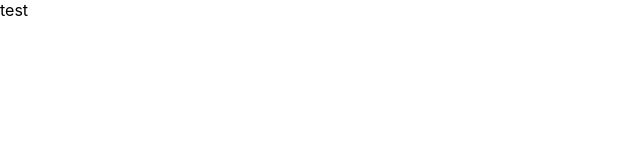
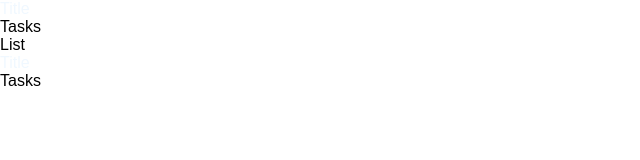
Before and after one commit to madhuriprao/Personal-task-tracker, a React (Create React App) app: page / in a window 1280 px wide. Shown: the top 160 px of the page, without its empty margins (0-640 px from the left). Built offline with nearby package versions, Linux system fonts and the light colour scheme.

Commit message:
created a basic react app which few components

```diff
--- a/src/App.js
+++ b/src/App.js
@@ -1,10 +1,13 @@
+import Home from "./components/Home";
+import Item from "./components/Item";
 
 function App() {
   return (
-    <div>test
-
-    </div>
-  );
+    <div className="container">
+     <Home/>
+     <Item/>
+         </div>
+  )
 }
 
 export default App;
--- /dev/null
+++ b/src/components/Home.js
@@ -0,0 +1,15 @@
+import Item from "./Item";
+import List from "./List";
+
+const Home =()=>{
+    return(
+        <div>
+
+        <Item/>
+        <List/>
+
+        </div>
+
+    )
+}
+export default Home;
--- /dev/null
+++ b/src/components/Item.js
@@ -0,0 +1,16 @@
+import { useState} from "react";
+
+const Item =()=>{
+    const [title, settitle]=useState("Title");
+    const [task, setTask]=useState("Tasks");
+
+
+    return(
+        <div className="todo-card">
+            <div className="title">{title}</div>
+            <div className="task">{task}</div>
+        </div>
+    )
+}
+
+export default Item;
--- /dev/null
+++ b/src/components/List.js
@@ -0,0 +1,7 @@
+const List =() => {
+    return(
+        <div>List</div>
+    )
+}
+
+export default List;
--- a/src/index.css
+++ b/src/index.css
@@ -1,13 +1,8 @@
 body {
   margin: 0;
-  font-family: -apple-system, BlinkMacSystemFont, 'Segoe UI', 'Roboto', 'Oxygen',
-    'Ubuntu', 'Cantarell', 'Fira Sans', 'Droid Sans', 'Helvetica Neue',
-    sans-serif;
-  -webkit-font-smoothing: antialiased;
-  -moz-osx-font-smoothing: grayscale;
+  font-family: Arial, Helvetica, sans-serif
 }
 
-code {
-  font-family: source-code-pro, Menlo, Monaco, Consolas, 'Courier New',
-    monospace;
+.title{
+  color: aliceblue;
 }
```
Also changed, not shown: src/data/Todo.js (added, +23 -0 lines).
